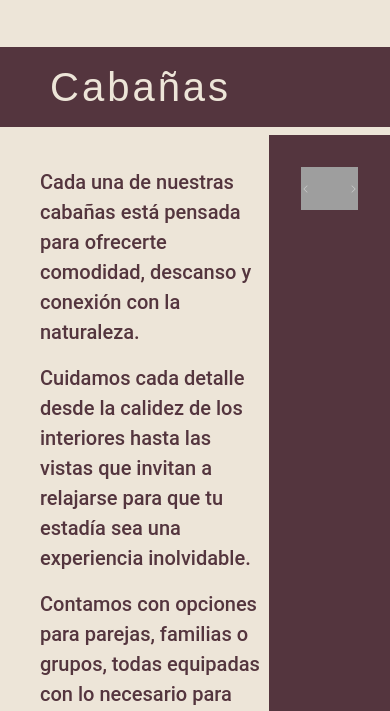
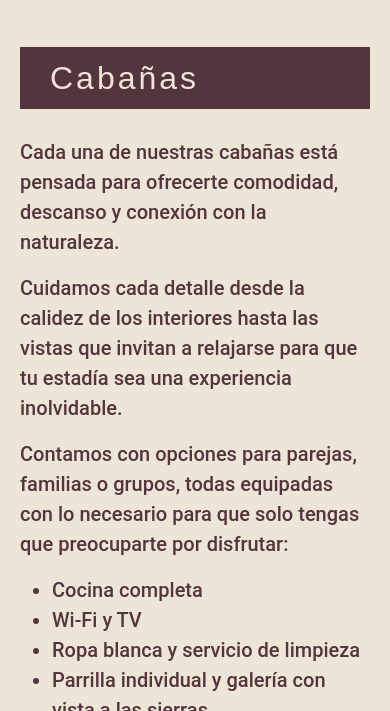
Before and after one commit to franbhaurigot/Entrega-Coderhouse, a plain HTML site: page pages/Cabañas.html in a window 390 px wide. Shown: the part 133-844 px from the top of the page. Drawn offline with nearby package versions, Linux system fonts and the light colour scheme; grey boxes are pictures that could not be loaded.

Commit message:
probando adaptar el carrusel

```diff
--- a/styles/style.css
+++ b/styles/style.css
@@ -196,3 +196,24 @@ footer {
     .parrafo-inicio {
         max-width: 90%;
     }
+
+
+    .main-pages {
+        margin-right: 20px;
+        margin-left: 20px;
+    }
+
+    h1.h1-pages {
+        font-size: 32px;
+        padding: 12px 30px;
+    }
+
+    .section-flex {
+        flex-direction: column;
+        gap: 20px;
+    }
+
+    .div-parrafos-pages {
+        margin-left: 0;
+        margin-top: 20px;
+    }
```
